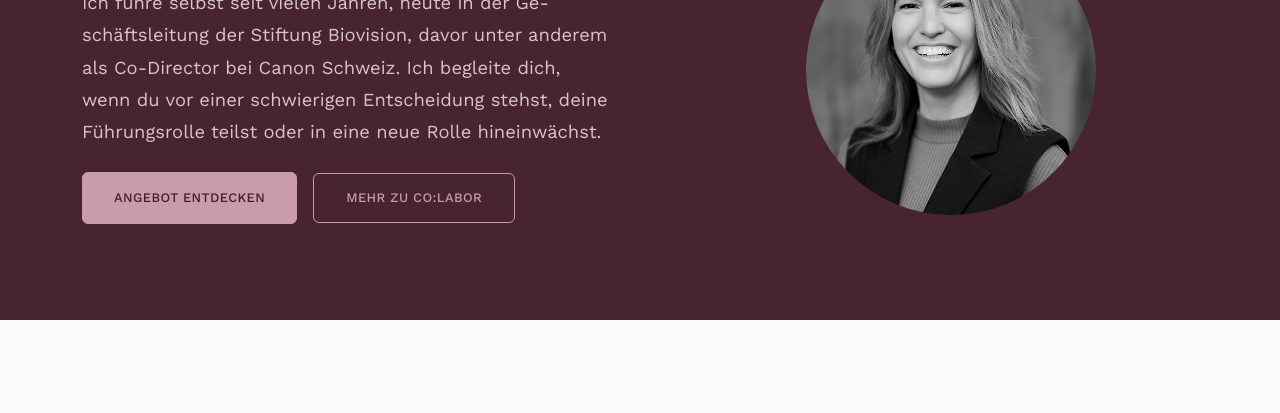
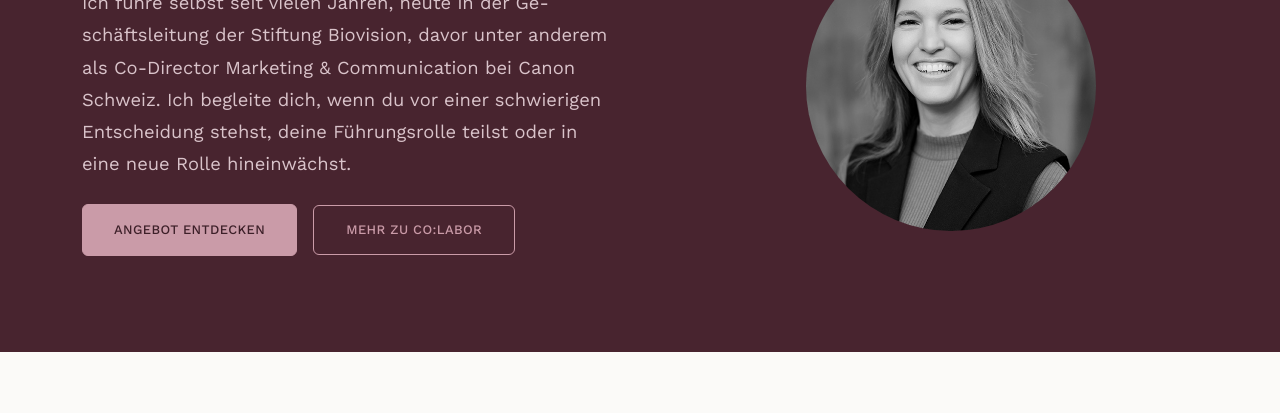
Before and after one commit to nadjamauchle/nadja-mauchle-webseite, a plain HTML site: page index.html in a window 1280 px wide. Shown: the part 235-648 px from the top of the page. Drawn offline with nearby package versions, Linux system fonts and the light colour scheme; a web font is replaced by a local one.

Commit message:
Hero: Co-Director-Titel ergänzen
Co-Authored-By: Claude Opus 5.5 <noreply@anthropic.com>

```diff
--- a/index.html
+++ b/index.html
@@ -65,8 +65,8 @@
           </h1>
           <p class="body-text hero-lead-text lead-text mx-auto mx-lg-0 mb-4">
             Ich führe selbst seit vielen Jahren, heute in der Geschäftsleitung
-            der Stiftung Biovision, davor unter anderem als Co-Director bei
-            Canon Schweiz.
+            der Stiftung Biovision, davor unter anderem als Co-Director Marketing
+            &amp; Communication bei Canon Schweiz.
             Ich begleite dich, wenn du vor einer schwierigen Entscheidung
             stehst, deine Führungsrolle teilst oder in eine neue Rolle
             hineinwächst.
```
